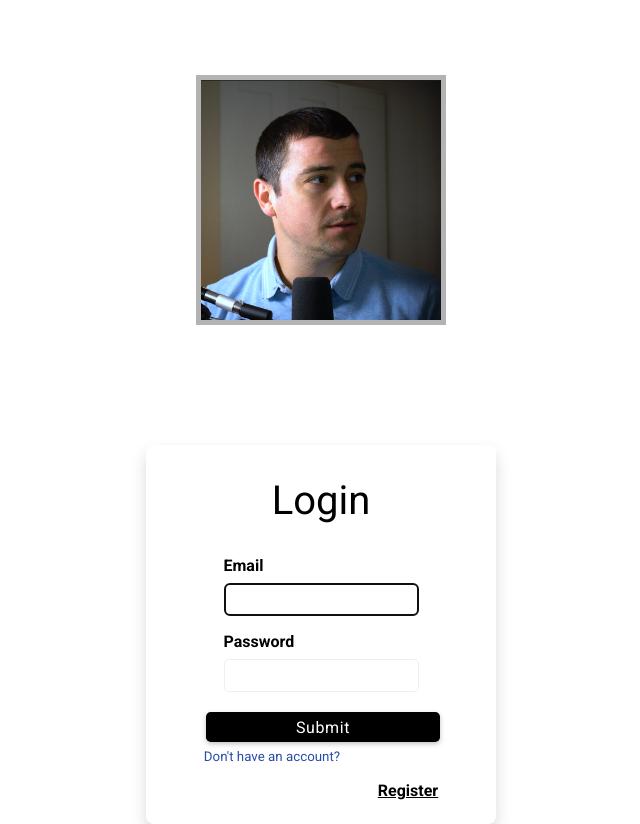
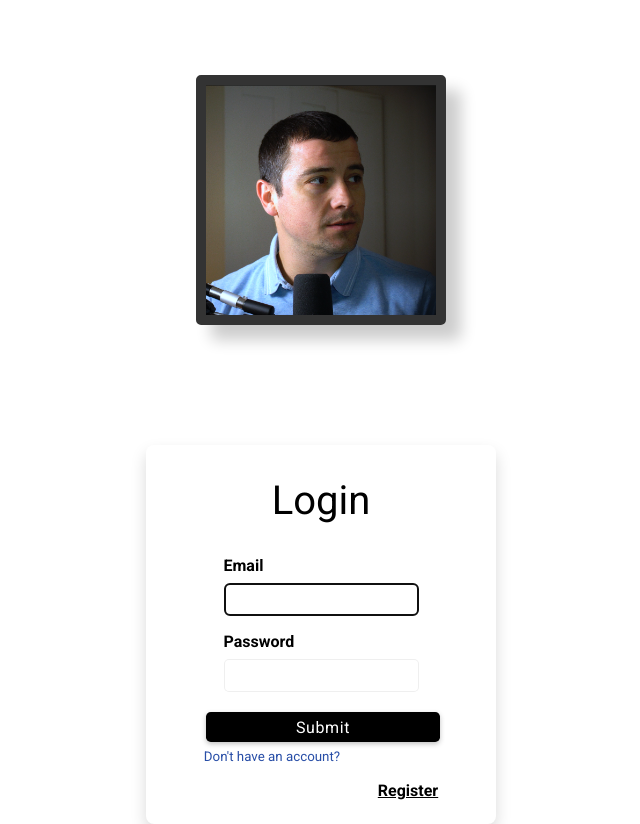
Before and after one commit to ArfinHasib/React-Projects, a React (Create React App) app: page / in a window 1280 px wide. Shown: the whole page, without its empty margins (319-959 px from the left). Built offline with nearby package versions, Linux system fonts and the light colour scheme.

Commit message:
23 - Animated Login Form (Animate using styled components)

```diff
--- a/src/projects/23-animated-login-form/AnimatedLoginForm.jsx
+++ b/src/projects/23-animated-login-form/AnimatedLoginForm.jsx
@@ -1,7 +1,7 @@
-import React, { useRef, useEffect } from 'react';
+import React, { useRef, useEffect, useState } from 'react';
 import FormGroup from '../components/FormGroup';
 import Button from '../components/Button';
-import { FormAnimation, FormStyle } from './FormStyle';
+import { FormAnimation, LoginContainer } from './FormStyle';
 
 export default function AnimatedLoginForm() {
    let emailRef = useRef(null);
@@ -11,15 +11,45 @@ export default function AnimatedLoginForm() {
       emailRef.current.focus();
    }, []);
 
+   const [rotate, setRotate] = useState({
+      animation: '',
+      borderColor: '',
+      background: '',
+   });
+
    let formStyle = {
       width: 350,
       marginTop: '15vh',
    };
 
+   const handleSubmit = (e) => {
+      e.preventDefault();
+      if (emailRef.current.value !== '' && passWordRef.current.value !== '') {
+         setRotate({
+            animation: 'animate',
+            borderColor: 'green',
+            background: 'green',
+         });
+      } else {
+         setRotate({
+            animation: '',
+            borderColor: 'red',
+         });
+      }
+   };
+
    return (
-      <FormStyle>
-         <FormAnimation></FormAnimation>
-         <form className='card m-1 m-auto' style={formStyle}>
+      <LoginContainer className={rotate.animation}>
+         <FormAnimation
+            background={rotate.background}
+            borderColor={rotate.borderColor}
+            className={rotate.animation}
+         ></FormAnimation>
+         <form
+            className='card m-1 m-auto'
+            style={formStyle}
+            onSubmit={handleSubmit}
+         >
             <h2 className='subtitle my-2'>Login</h2>
             <FormGroup
                labelText='Email'
@@ -42,6 +72,6 @@ export default function AnimatedLoginForm() {
                </label>
             </div>
          </form>
-      </FormStyle>
+      </LoginContainer>
    );
 }
--- a/src/projects/23-animated-login-form/FormStyle.jsx
+++ b/src/projects/23-animated-login-form/FormStyle.jsx
@@ -1,21 +1,82 @@
-import styled from 'styled-components';
+import styled, { keyframes } from 'styled-components';
 import NorbertImg from './imgs/NorbertImg.png';
 
-export const FormStyle = styled.div`
+const animateContainer = keyframes`
+
+    0%{
+
+        transform: rotate(0deg);
+    }
+    25%{
+
+        transform: rotate(45deg);
+    }
+     50%{
+
+        transform: rotate(90deg);
+    }
+    75%{
+
+        transform: rotate(180deg);
+    }
+
+    100%{
+
+    }
+`;
+
+export const LoginContainer = styled.div`
    margin: auto;
    display: flex;
    flex-direction: column;
+   &.animate {
+      animation: ${animateContainer} 1s linear;
+      transform: rotate(180deg) translateY(400px);
+      transition: 1s linear;
+   }
 `;
 
+const animateLogo = keyframes`
+
+    0%{
+        border-radius: 0 0 0 0 ;
+        transform: rotate(0deg);
+    }
+    25%{
+        border-radius: 25% ;
+        transform: rotate(45deg);
+    }
+     50%{
+        border-radius: 25%;
+        transform: rotate(90deg);
+    }
+    75%{
+        border-radius: 75% ;
+        transform: rotate(180deg);
+    }
+
+    100%{
+        transform: scale(0);
+    }
+`;
 export const FormAnimation = styled.div`
    width: 250px;
    height: 250px;
-   background: URL(${NorbertImg}) center/cover;
+   background: ${(props) =>
+      props.background || `url(${NorbertImg}) center/cover`};
    margin: 0 auto;
    text-align: center;
    display: flex;
    flex-direction: column;
    margin-top: 75px;
-   border: 5px solid #b3b3b3;
-   box-shadow: 2 2 4px rgba(0, 0, 0, 0.3);
+   border: 10px solid ${(props) => props.borderColor || '#333'};
+   border-radius: 5px;
+   box-shadow: 15px 15px 15px rgba(0, 0, 0, 0.2);
+   &.animate {
+      animation: ${animateLogo} 1s linear;
+      transform: rotate(180deg);
+      border-radius: 50%;
+      transform: scale(0);
+      transition: 1s linear;
+   }
 `;
```
